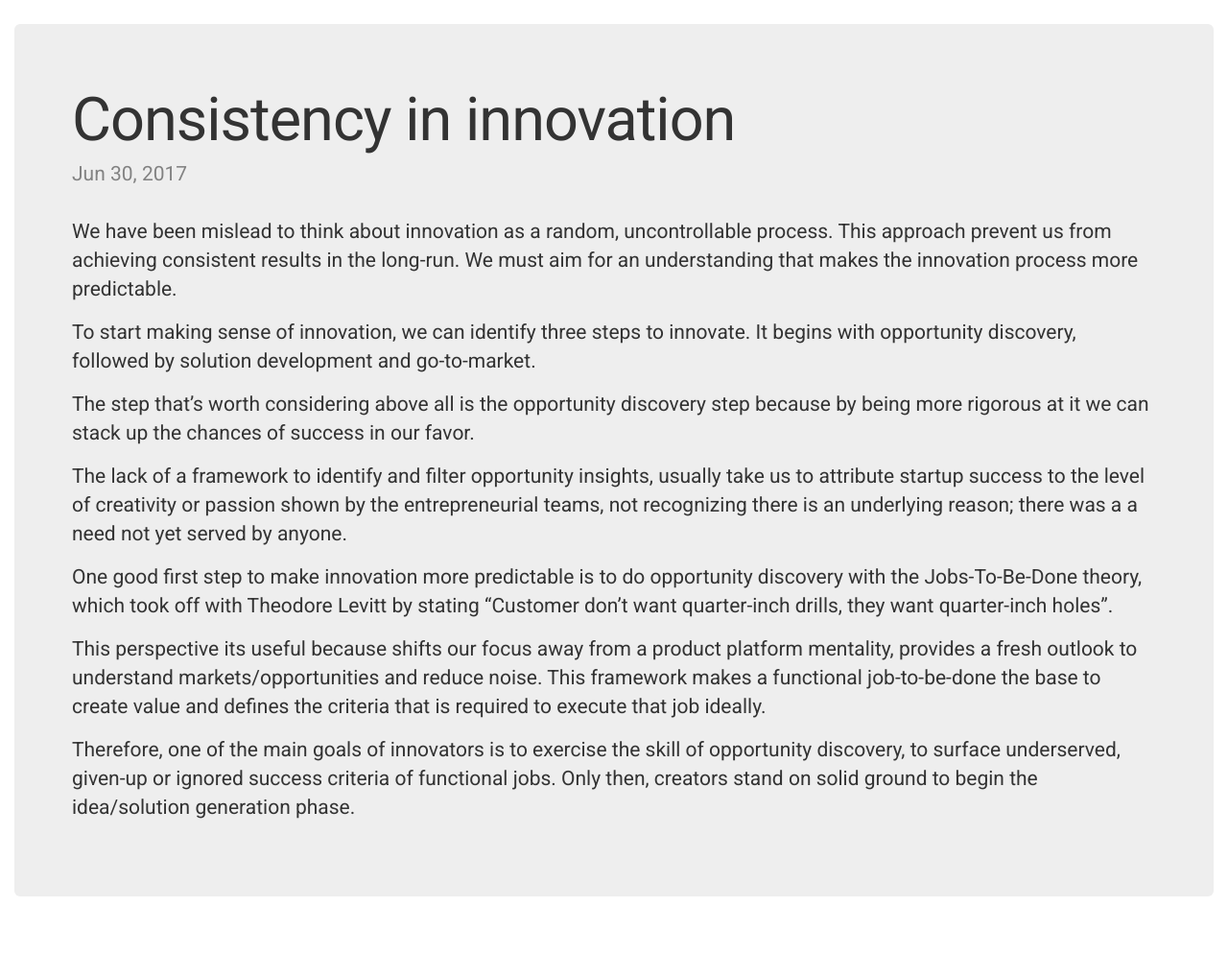
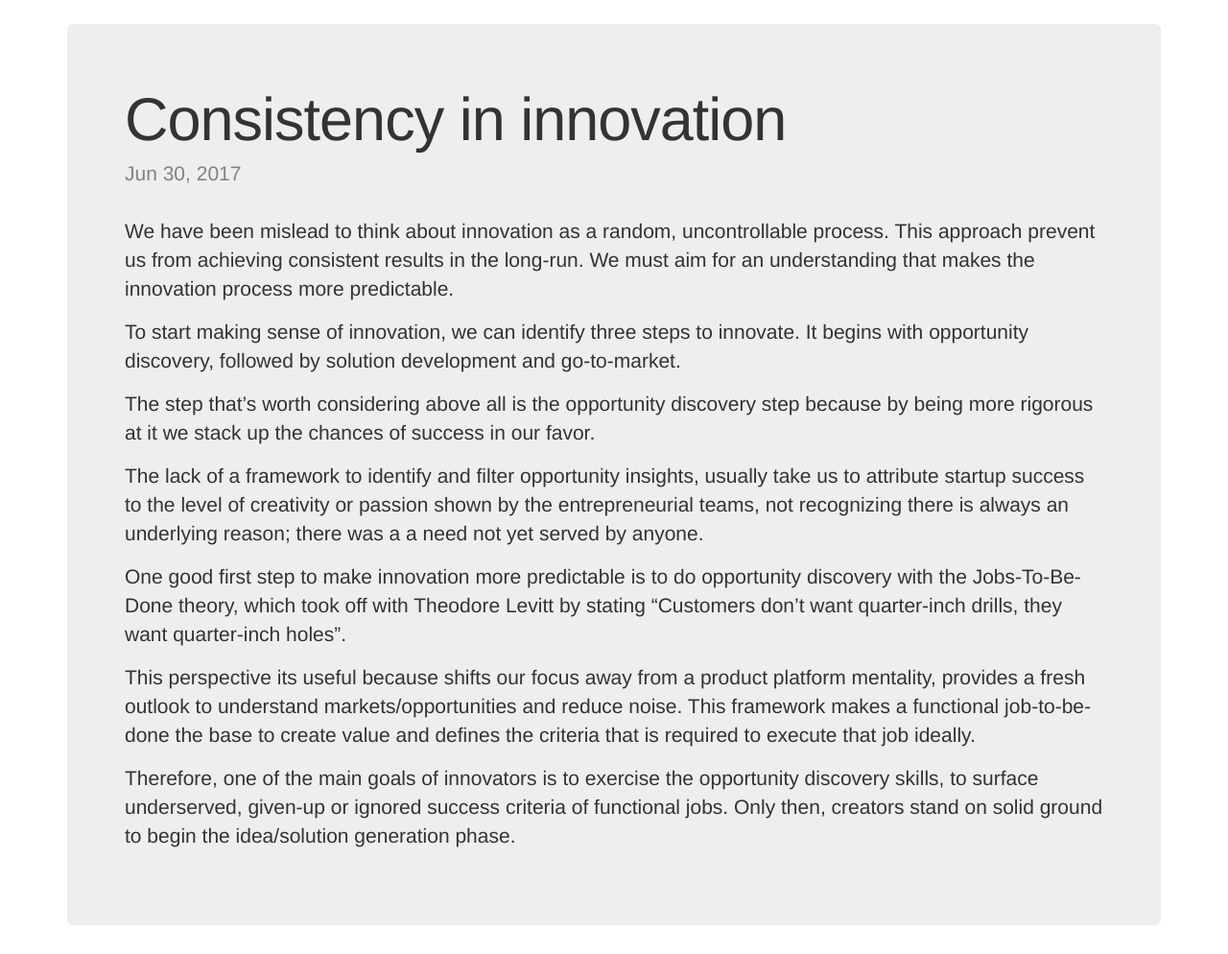
Before and after one commit to juandavidac/test-jekyll, a Jekyll site: the page built from _posts/2017-06-30-innovacion.markdown, in a window 1280 px wide. Shown: the whole page at 96% size. Built offline with Jekyll 4.4.1, drawn with Linux system fonts in a browser that asks for light colours; before the commit the page ends 964 px from its top, so only the background shows below that.

Commit message:
fix style and update posts

```diff
--- a/_layouts/default.html
+++ b/_layouts/default.html
@@ -9,7 +9,7 @@
 
     <!--<div class="page-content">
       <div class="wrapper"> -->
-      <div class="container-fluid">
+      <div class="container">
         {{ content }}
       </div>
 
--- a/_posts/2015-09-14-welcome-to-jekyll.markdown
+++ b/_posts/2015-09-14-welcome-to-jekyll.markdown
@@ -5,13 +5,13 @@ date:   2015-09-19 20:52:18
 categories: jekyll update
 ---
 
-Change has been one of the key topics in philosophy for a long time.  Its well known the discussion between Parmenides and Heraclitus one supporting the impossibility to change and the other one arguing that it's not only possible but that it was a requirement. More than ever in history, we are experiencing accelerating changes, triggered by almost 7 billion individuals that as much as produce, improve and create, harm, waste and destroy.  To better adapt and mitigate the negative consequences, we must think more about how is it that change could be triggered.
+Change has been one of the key topics in philosophy for a long time.  Its well known the discussion between Parmenides and Heraclitus, one supporting the impossibility to change and latte arguing that it's not only possible but that it was a requirement. More than ever in history, we are experiencing accelerating changes, triggered by almost 7 billion individuals that as much as produce, improve and create, harm, waste and destroy.  To better adapt and mitigate the negative consequences of our actions, we must think more about how is it that positive change could be triggered.
 
 Hence, the challenge we face is to be leaders of positive change. Luc de Barabandere urges us to recognize two branches of change, the change of perception and the change of reality. The first one related to creativity and the latter with innovation.  Luc argues that changing perceptions, which is the first step needed to produce effective change, has been underestimated and forgotten.  Changing perception requires a whole different set of tasks than those needed to changing reality. Changing reality demands planning, coordination and management of resources and teams.  On the other hand, changing perceptions starts with individual thinking and reasoning by which mental models or interpretations of the world are supported or invalidated.
 
 Changing perceptions is the seed that enables discovery (related to science), creation (tied to art and self-expression) and invention (linked to technology that addresses needs).  It can be said that the degree of progress achieved by individuals and societies depends on the ability to change perceptions when needed and then taking those mental leaps to reality.
 
-Quite often we rush to change reality without an assessment of the mental models we as individuals and society hold.  This might explain that the transformations we want to see happening end up diluting or being un-effective.  Hopefully, this thinking can give us a fresh outlook to better focus our energies when faced with the challenge of changing or maintaining the world around us.
+Quite often we rush to change reality without an assessment of the mental models we as individuals and society hold.  This might explain why the transformations that we want to see happening end up diluting or being un-effective.  Hopefully, this thinking can give us a fresh outlook to better focus our energies when faced with the challenge of changing or maintaining the world around us.
 
 <!-- El cambio es un tema sobre el que se ha pensado desde hace bastante tiempo.  Es muy conocida la discusión en la que Parménides sostenía que el cambio era imposible, mientras Heráclito argumentaba que el cambio no sólo era posible sino que era una necesidad.   Ahora más que nunca estamos sintiendo la velocidad de los cambios del entorno, porque ya somos cerca de 7 billones de personas produciendo, creando, pero también malgastando y destruyendo.  Para adaptarnos a todas estas transformaciones aceleradas y mitigar las consecuencias negativas, deberíamos pensar más sobre el cambio.
 
--- a/_posts/2017-06-30-innovacion.markdown
+++ b/_posts/2017-06-30-innovacion.markdown
@@ -9,15 +9,15 @@ We have been mislead to think about innovation as a random, uncontrollable proce
 
 To start making sense of innovation, we can identify three steps to innovate. It begins with opportunity discovery, followed by solution development and go-to-market.
 
-The step that's worth considering above all is the opportunity discovery step because by being more rigorous at it we can stack up the chances of success in our favor.
+The step that's worth considering above all is the opportunity discovery step because by being more rigorous at it we stack up the chances of success in our favor.
 
-The lack of a framework to identify and filter opportunity insights, usually take us to attribute startup success to the level of creativity or passion shown by the entrepreneurial teams, not recognizing there is an underlying reason; there was a a need not yet served by anyone.
+The lack of a framework to identify and filter opportunity insights, usually take us to attribute startup success to the level of creativity or passion shown by the entrepreneurial teams, not recognizing there is always an underlying reason; there was a a need not yet served by anyone.
 
-One good first step to make innovation more predictable is to do opportunity discovery with the Jobs-To-Be-Done theory, which took off with Theodore Levitt by stating "Customer don't want quarter-inch drills, they want quarter-inch holes".
+One good first step to make innovation more predictable is to do opportunity discovery with the Jobs-To-Be-Done theory, which took off with Theodore Levitt by stating "Customers don't want quarter-inch drills, they want quarter-inch holes".
 
 This perspective its useful because shifts our focus away from a product platform mentality, provides a fresh outlook to understand markets/opportunities and reduce noise. This framework makes a functional job-to-be-done the base to create value and defines the criteria that is required to execute that job ideally.
 
-Therefore, one of the main goals of innovators is to exercise the skill of opportunity discovery, to surface underserved, given-up or ignored success criteria of functional jobs.  Only then, creators stand on solid ground to begin the idea/solution generation phase.
+Therefore, one of the main goals of innovators is to exercise the opportunity discovery skills, to surface underserved, given-up or ignored success criteria of functional jobs.  Only then, creators stand on solid ground to begin the idea/solution generation phase.
 
 <!-- Tenemos la idea que la innovación es aleatoria, que surge de improviso, que es algo incontrolable. Entender el proceso de innovación de esa manera nos aleja de producir resultados consistentes en el tiempo. Debemos buscar que sea un proceso más predecible.
 
```
